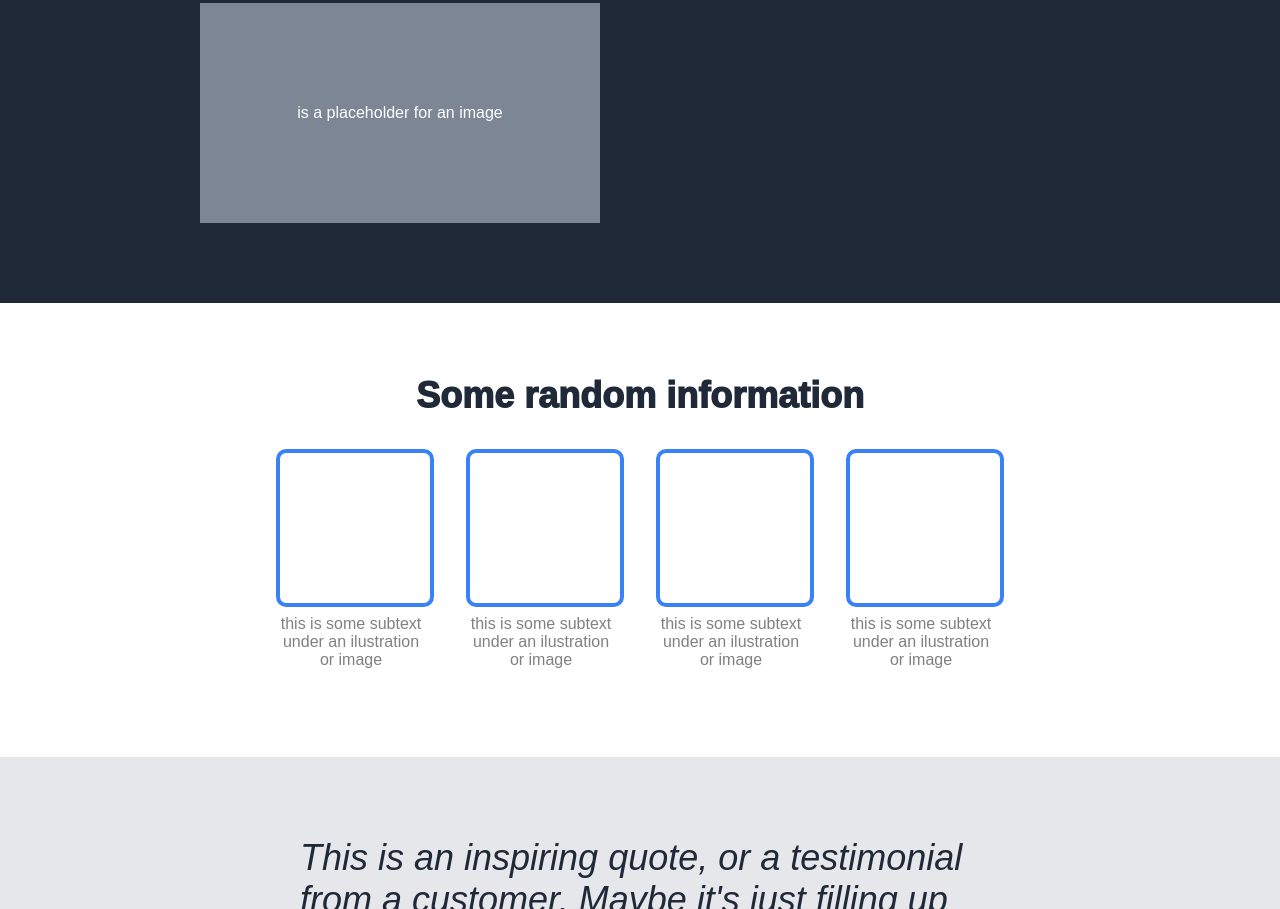
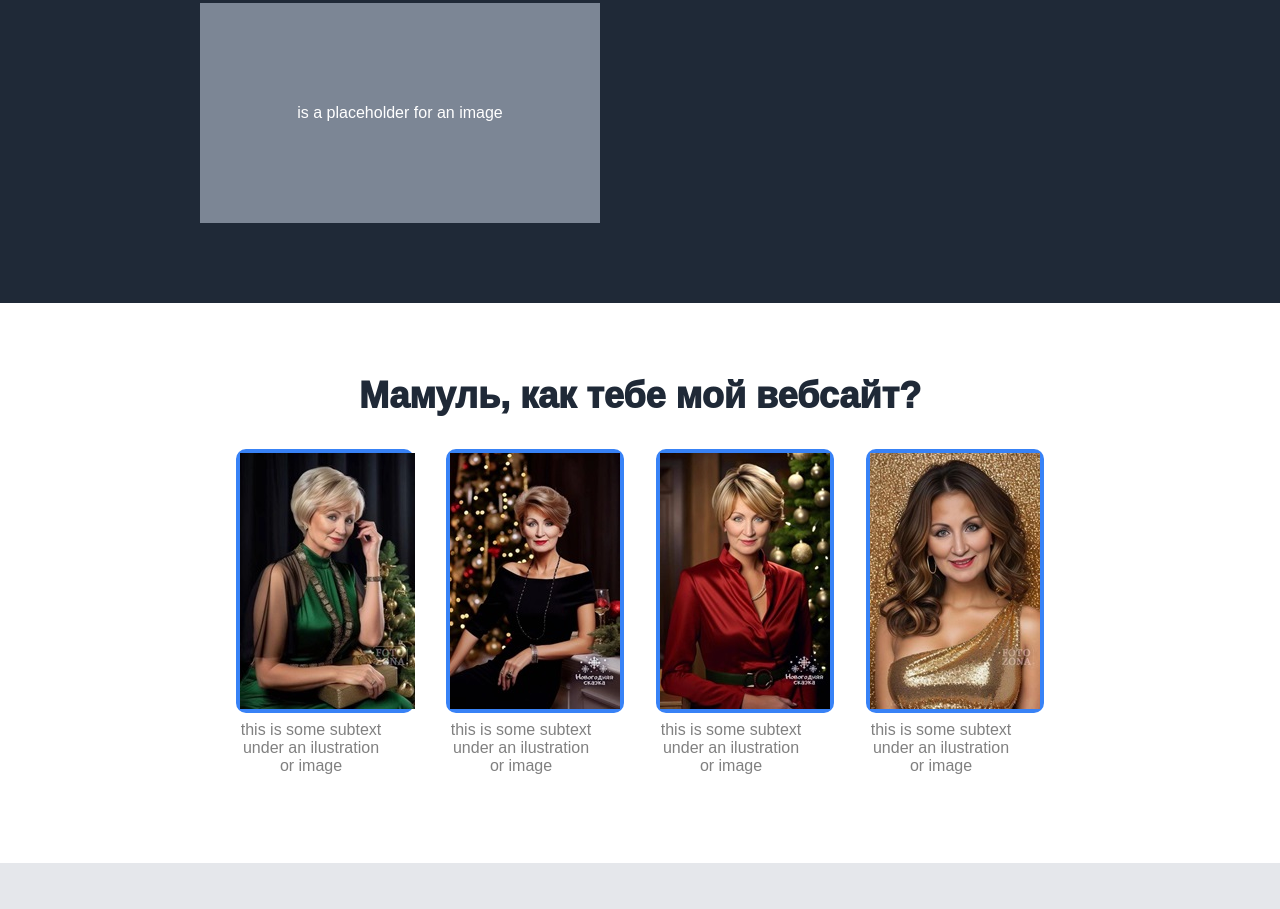
Before and after one commit to NRG55/landing-page, a plain HTML site: page index.html in a window 1280 px wide. Shown: the part 363-1272 px from the top of the page. Drawn offline with Linux system fonts and the light colour scheme.

Commit message:
Uploading some images

```diff
--- a/index.html
+++ b/index.html
@@ -26,29 +26,29 @@
         </div>
     </div>
     <div class="middle-image-container">
-        <div class="middle-info-title">Some random information</div>
+        <div class="middle-info-title">Мамуль, как тебе мой вебсайт?</div>
         <div class="middle-set-images">
             <div class="middle-images">
                 <div class="image">
-                   <img src="" alt="">
+                   <img src="1.jpg" alt="">
                 </div>
                 <div class="image-text-info">this is some subtext under an ilustration or image</div>
             </div>
             <div class="middle-images">
                 <div class="image">
-                   <img src="" alt="">
+                   <img src="2.jpg" alt="">
                 </div>
                 <div class="image-text-info">this is some subtext under an ilustration or image</div>
             </div>
             <div class="middle-images">
                 <div class="image">
-                    <img src="" alt="">
+                    <img src="3.jpg" alt="">
                  </div>
                 <div class="image-text-info">this is some subtext under an ilustration or image</div>
             </div>
             <div class="middle-images">
                 <div class="image">
-                    <img src="" alt="">
+                    <img src="4.jpg" alt="">
                  </div>
                 <div class="image-text-info">this is some subtext under an ilustration or image</div>
             </div>
--- a/style.css
+++ b/style.css
@@ -130,8 +130,8 @@ a{
 
 
 .image{
-    height: 150px;
-    width: 150px;
+    height: 256px;
+    width: 170px;
     border-radius: 10px;
     border:solid;
     border-width: 4px;
```
Also changed, not shown: 1.jpg (added), 2.jpg (added), 3.jpg (added), 4.jpg (added).
